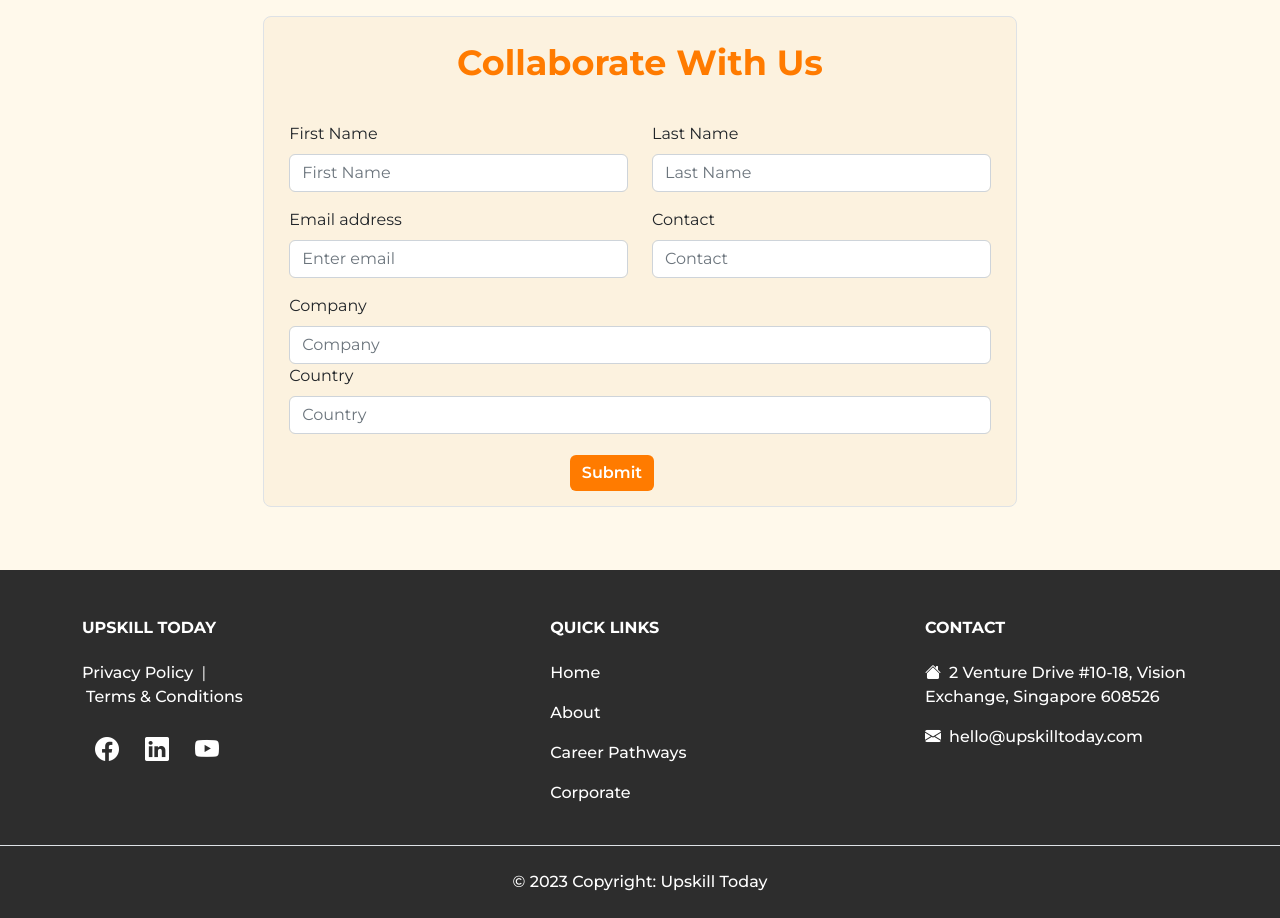
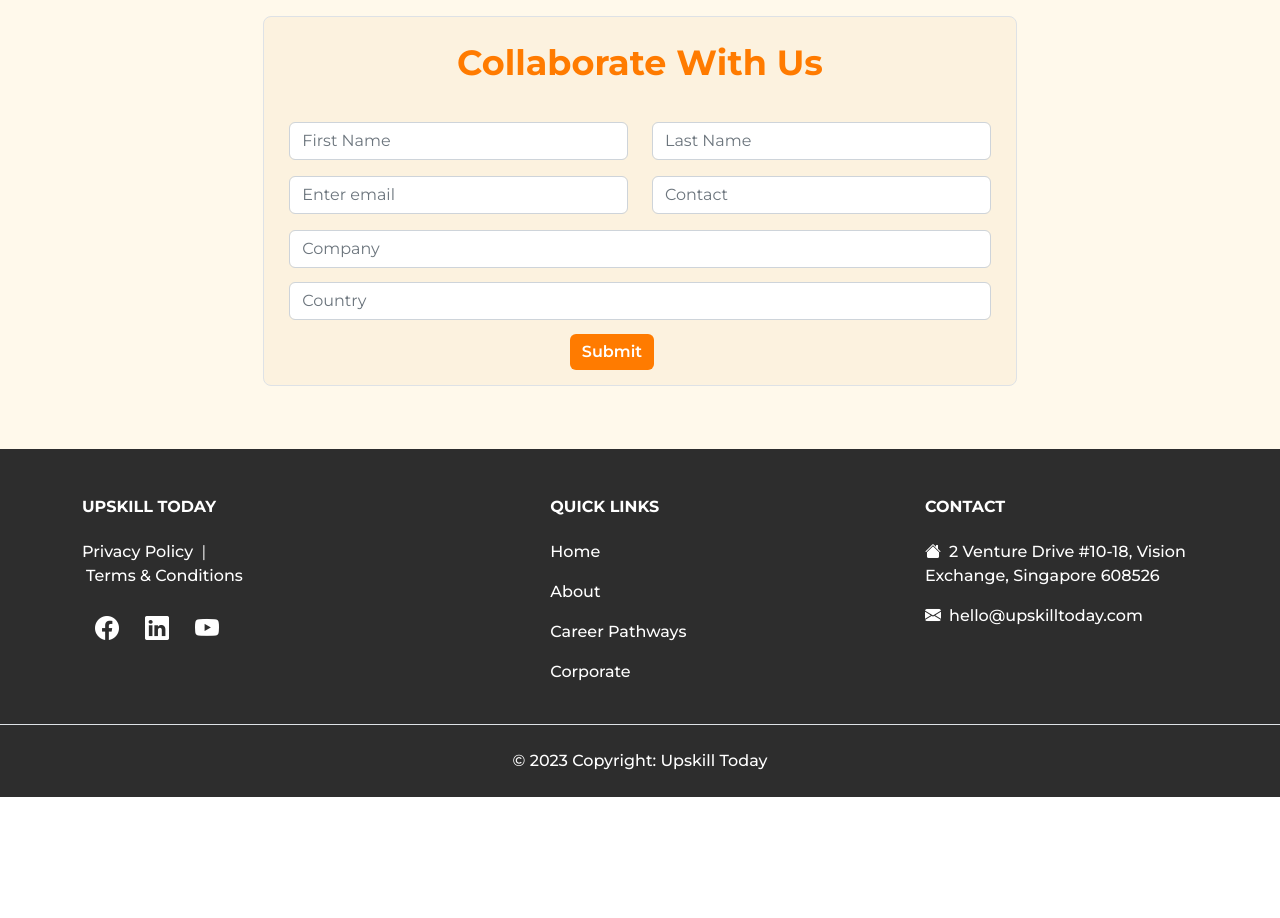
Before and after one commit to Chiang-Yong/Upskill-Today-1, a React (Create React App) app: page /Corporate in a window 1280 px wide. Shown: the part 1680-2598 px from the top of the page. After the commit the page ends 2477 px from the top, so only its background shows below. Built offline with nearby package versions, Linux system fonts and the light colour scheme.

Commit message:
collloborate form oakceholder

```diff
--- a/src/pages/Corporate/CollaborateWithUsForm.js
+++ b/src/pages/Corporate/CollaborateWithUsForm.js
@@ -13,11 +13,9 @@ const CollaborateWithUsForm = () => {
                             <h1 className="text-center">Collaborate With Us</h1>
                             <Row>
                                 <Form.Group as={Col} className="mb-3" controlId="formBasicName">
-                                    <Form.Label>First Name</Form.Label>
                                     <Form.Control type="text" placeholder="First Name" />
                                 </Form.Group>
                                 <Form.Group as={Col} className="mb-3" controlId="formBasicName">
-                                    <Form.Label>Last Name</Form.Label>
                                     <Form.Control type="text" placeholder="Last Name" />
                                 </Form.Group>
                             </Row>
@@ -25,25 +23,24 @@ const CollaborateWithUsForm = () => {
 
                             <Row>
                                 <Form.Group as={Col} className="mb-3" controlId="formBasicName">
-                                    <Form.Label>Email address</Form.Label>
                                     <Form.Control type="email" placeholder="Enter email" />
                                 </Form.Group>
                                 <Form.Group as={Col} className="mb-3" controlId="formBasicName">
-                                    <Form.Label>Contact</Form.Label>
                                     <Form.Control type="Number" placeholder="Contact" />
                                 </Form.Group>
                             </Row>
 
+                            <Row>
+                                <Form.Group>
+                                    <Form.Control type="text" placeholder="Company" />
+                                </Form.Group>
+                            </Row>
 
-                            <Form.Group>
-                                <Form.Label>Company</Form.Label>
-                                <Form.Control type="text" placeholder="Company" />
-                            </Form.Group>
-
-                            <Form.Group style={{ paddingBottom: "3%" }}>
-                                <Form.Label>Country</Form.Label>
-                                <Form.Control type="text" placeholder="Country" />
-                            </Form.Group>
+                            <Row style={{ marginTop: "2%", marginBottom: "2%" }}>
+                                <Form.Group>
+                                    <Form.Control type="text" placeholder="Country" />
+                                </Form.Group>
+                            </Row>
 
                             <Button
                                 type="submit"
--- a/src/pages/Corporate/Corporate.js
+++ b/src/pages/Corporate/Corporate.js
@@ -20,6 +20,7 @@ const Corporate = () => {
       <CorporateStatistics />
 
       <CollaborateWithUsForm />
+
       <BackTopButton />
     </>
   );
```
